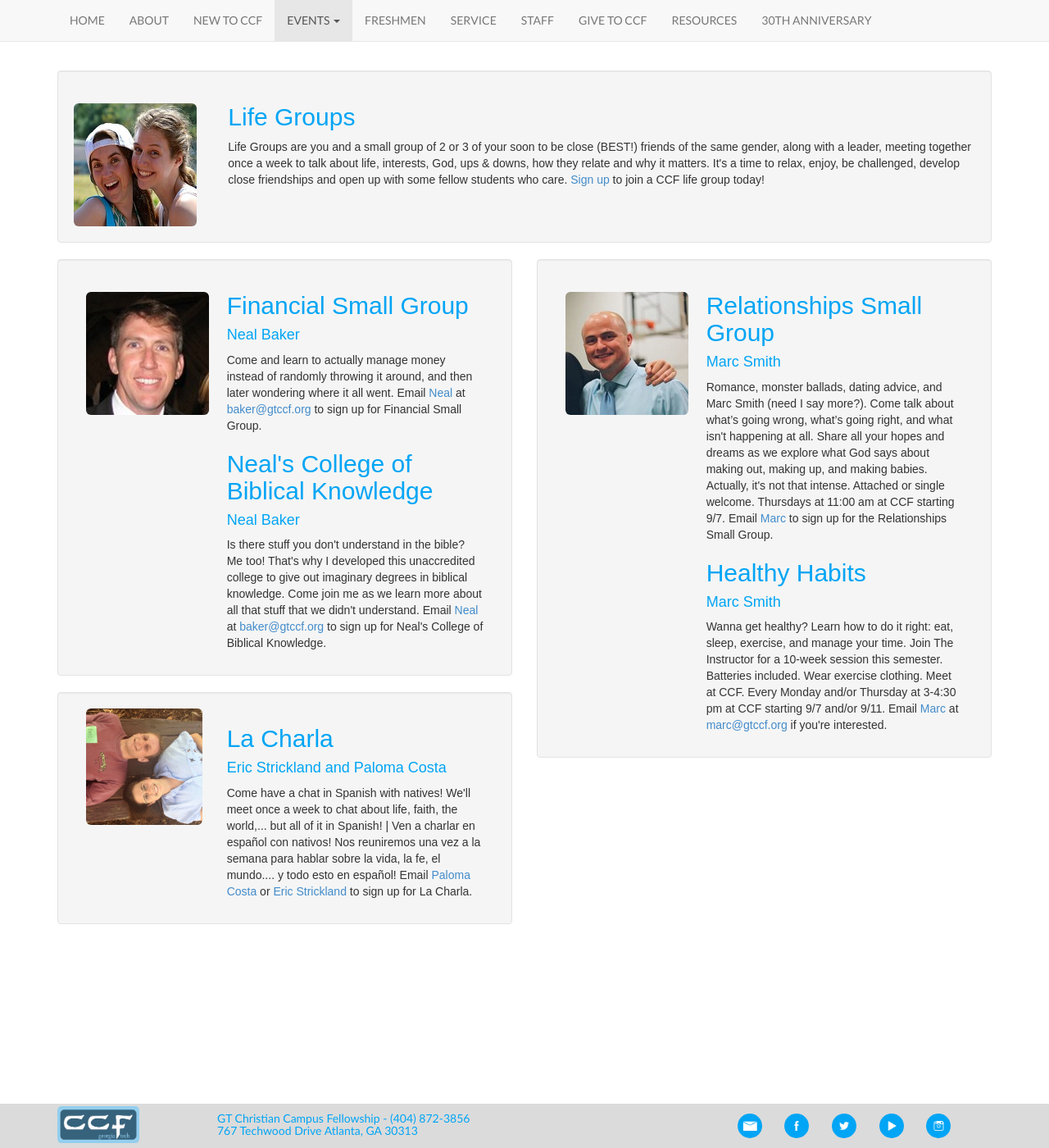
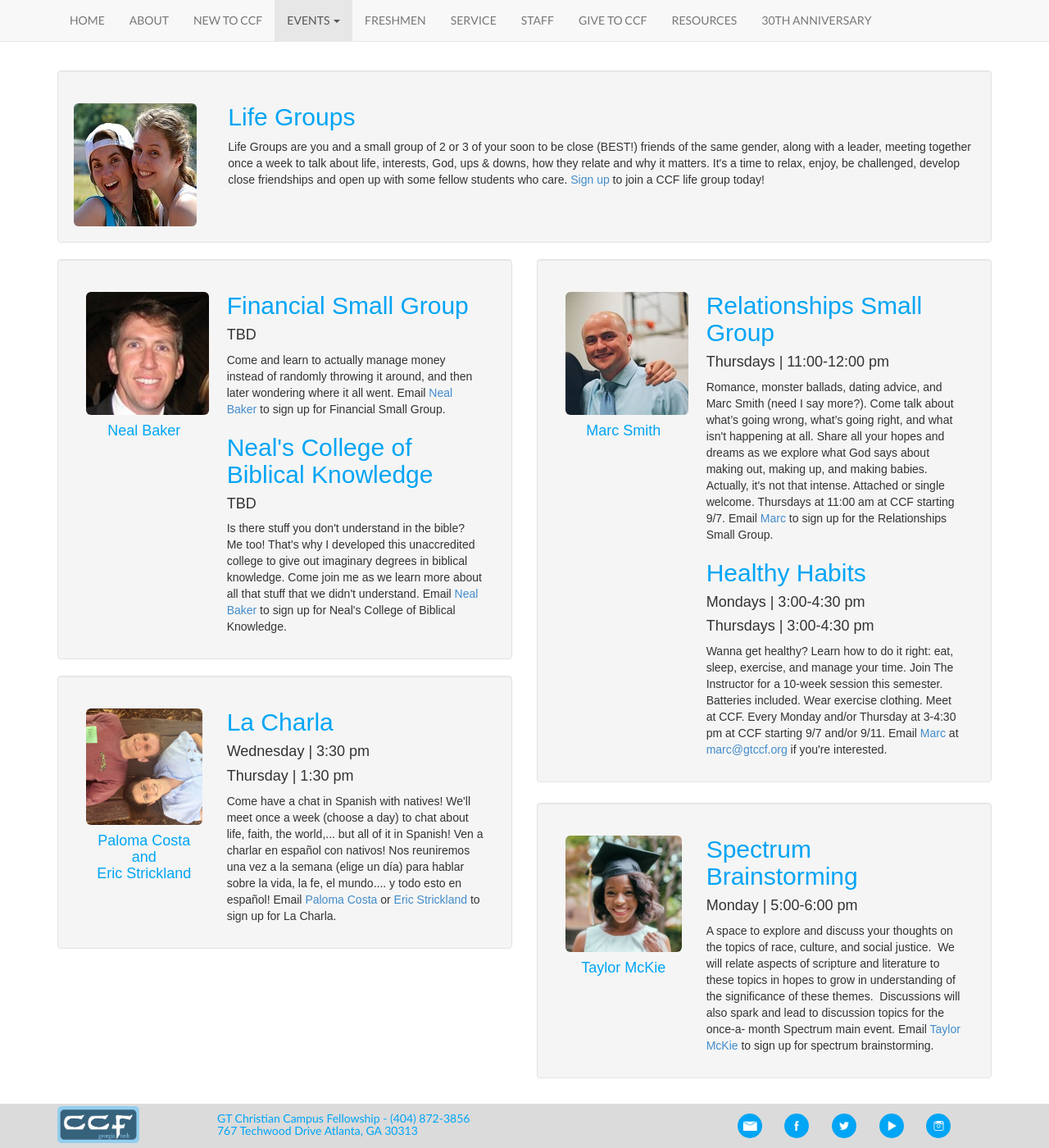
Before and after one commit to gtccf/gtccf.github.io, a Jekyll site: the page built from events/small-groups/index.html, in a window 1280 px wide and 1400 px high, scrolled down 203 px. Shown: the whole window at 82% size. Built offline with Jekyll 4.4.1, drawn with Linux system fonts in a browser that asks for light colours; nearby versions of some CDN libraries.

Commit message:
Update the Small group Page

```diff
--- a/events/small-groups/index.html
+++ b/events/small-groups/index.html
@@ -27,26 +27,34 @@ layout: default
       <div class="col-md-8 col-lg-6">
         <div class="well profile">
           <div class="col-sm-4">
-            <figure><br><a target="_blank" href="{{ site.baseurl }}/staff/#neal"><img src="{{ site.baseurl }}/photos/staff/neal.jpg" class="img-rounded"></a></figure>
+            <br><figure><a target="_blank" href="{{ site.baseurl }}/staff/#neal"><img src="{{ site.baseurl }}/photos/staff/neal.jpg" class="img-rounded"></a></figure>
+            <div class="centered"><div class="blue"><h4>Neal Baker</h4></div></div>
           </div>
           <div class="col-xs-8">
-            <div class="blue"><h2>Financial Small Group</h2><h4>Neal Baker</h4></div>
-            <p>Come and learn to actually manage money instead of randomly throwing it around, and then later wondering where it all went. Email <a href="{{ site.baseurl }}/staff/#neal">Neal</a> at <a href="mailto:baker@gtccf.org">baker@gtccf.org</a> to sign up for Financial Small Group.</p>
+            <div class="blue"><h2>Financial Small Group</h2></div>
+            <h4>TBD</h4>
+            <p>Come and learn to actually manage money instead of randomly throwing it around, and then later wondering where it all went. Email <a href="mailto:baker@gtccf.org">Neal Baker</a> to sign up for Financial Small Group.</p>
 
-            <div class="blue"><h2>Neal's College of Biblical Knowledge</h2><h4>Neal Baker</h4></div>
-            <p>Is there stuff you don't understand in the bible? Me too! That's why I developed this unaccredited college to give out imaginary degrees in biblical knowledge. Come join me as we learn more about all that stuff that we didn't understand. Email <a href="{{ site.baseurl }}/staff/#neal">Neal</a> at <a href="mailto:baker@gtccf.org">baker@gtccf.org</a> to sign up for Neal's College of Biblical Knowledge.</p>
+            <div class="blue"><h2>Neal's College of Biblical Knowledge</h2></div>
+            <h4>TBD</h4>
+            <p>Is there stuff you don't understand in the bible? Me too! That's why I developed this unaccredited college to give out imaginary degrees in biblical knowledge. Come join me as we learn more about all that stuff that we didn't understand. Email <a href="mailto:baker@gtccf.org">Neal Baker</a> to sign up for Neal's College of Biblical Knowledge.</p>
           </div>
           <br>
         </div>
         <div class="well profile">
           <div class="col-sm-4">
-          <img src="{{ site.baseurl }}/photos/charla.jpg" class="img-rounded" width="100%">
+          <br><img src="{{ site.baseurl }}/photos/charla.jpg" class="img-rounded" width="100%">
+          <div class="centered"><div class="blue"><h4>Paloma Costa<br>and<br>Eric Strickland</h4></div></div>
           </div>
           <div class="col-xs-8">
-            <div class="blue"><h2>La Charla</h2><h4>Eric Strickland and Paloma Costa</h4></div>
-            <p>Come have a chat in Spanish with natives! We'll meet once a week to chat about life, faith, the world,... but all of it in Spanish!
-  |  Ven a charlar en español con nativos! Nos reuniremos una vez a la semana para hablar sobre la vida, la fe, el mundo.... y todo esto en español!
- Email <a href="mailto:paloma.cc@gtccf.org"> Paloma Costa</a> or <a href="mailto:eric.strickland@gtccf.org"> Eric Strickland</a> to sign up for La Charla.</p>
+            <div class="blue"><h2>La Charla</h2></div>
+            <h4>Wednesday | 3:30 pm</h4>
+            <h4>Thursday | 1:30 pm</h4>
+            <p>Come have a chat in Spanish with natives! We&#39;ll meet once a week (choose a day) to chat about life, faith, the
+              world,... but all of it in Spanish!
+              Ven a charlar en español con nativos! Nos reuniremos una vez a la semana (elige un día) para hablar sobre
+              la vida, la fe, el mundo.... y todo esto en español! Email
+              <a href="mailto:paloma.cc@gtccf.org"> Paloma Costa</a> or <a href="mailto:eric.strickland@gtccf.org"> Eric Strickland</a> to sign up for La Charla.</p>
 
         </div>
       </div>
@@ -55,16 +63,39 @@ layout: default
         <div class="well profile">
           <div class="col-sm-4">
             <figure><br><a target="_blank" href="{{ site.baseurl }}/staff/#marc"><img src="{{ site.baseurl }}/photos/staff/marc.jpg" class="img-rounded"></a></figure>
-          </div>
+          <div class="centered"><div class="blue"><h4>Marc Smith</h4></div></div>
+        </div>
           <div class="col-xs-8">
-            <div class="blue"><h2>Relationships Small Group</h2><h4>Marc Smith</h4></div>
+            <div class="blue"><h2>Relationships Small Group</h2></div>
+            <h4>Thursdays | 11:00-12:00 pm</h4>
             <p>Romance, monster ballads, dating advice, and Marc Smith (need I say more?). Come talk about what’s going wrong, what’s going right, and what isn't happening at all. Share all your hopes and dreams as we explore what God says about making out, making up, and making babies. Actually, it's not that intense.  Attached or single welcome. Thursdays at 11:00 am at CCF starting 9/7. Email <a href="mailto:marc@gtccf.org">Marc</a> to sign up for the Relationships Small Group.</p>
 
-            <div class="blue"><h2>Healthy Habits</h2><h4>Marc Smith</h4></div>
+            <div class="blue"><h2>Healthy Habits</h2></div>
+            <h4>Mondays | 3:00-4:30 pm</h4>
+            <h4>Thursdays | 3:00-4:30 pm</h4>
             <p>Wanna get healthy? Learn how to do it right: eat, sleep, exercise, and manage your time.  Join The Instructor for a 10-week session this semester.  Batteries included.  Wear exercise clothing. Meet at CCF.  Every Monday and/or Thursday at 3-4:30 pm at CCF starting 9/7 and/or 9/11.  Email <a href="{{ site.baseurl }}/staff/#marc">Marc</a> at <a href="mailto:marc@gtccf.org">marc@gtccf.org</a> if you're interested.</p>
           </div>
         </div>
+
+        <div class="well profile">
+          <div class="col-sm-4">
+          <br><img src="{{ site.baseurl }}/photos/interns/taylor.jpg" class="img-rounded" width="100%">
+          <div class="centered"><div class="blue"><h4>Taylor McKie</h4></div></div>
+          </div>
+          <div class="col-xs-8">
+            <div class="blue"><h2>Spectrum Brainstorming</h2></div>
+            <h4>Monday | 5:00-6:00 pm</h4>
+            <p>A space to explore and discuss your thoughts on the topics of race, culture, and social justice.
+              We will relate aspects of scripture and literature to these topics in hopes to grow in
+              understanding of the significance of these themes.  Discussions will also spark and lead to
+              discussion topics for the once-a- month Spectrum main event. Email
+               <a href="mailto:taylor.mckie@gtccf.org"> Taylor McKie</a> to sign up for spectrum brainstorming.</p>
+
+        </div>
       </div>
+
+      </div>
+
     </div>
   </div> <!--subheadtext div-->
 </div> <!--container div-->
```
